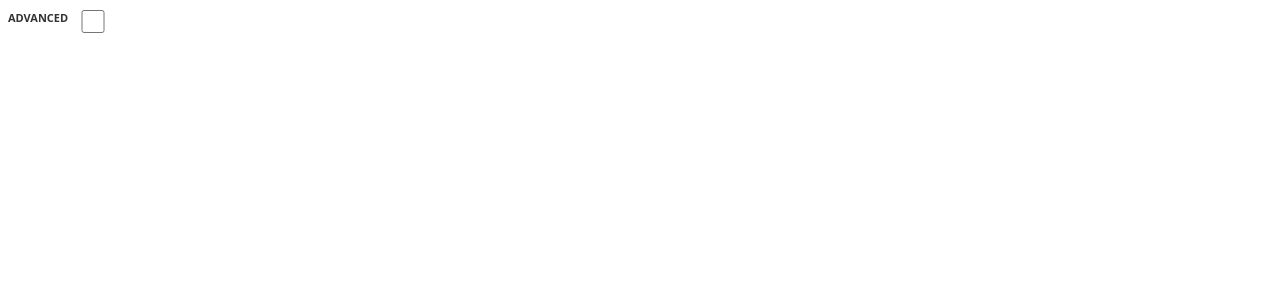
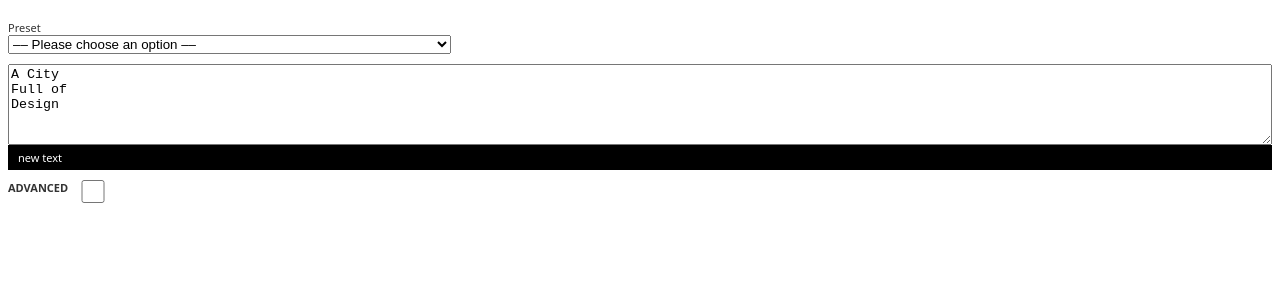
Before and after one commit to StudioProcess/vdw-stage, a Next.js app: page /controller in a window 1280 px wide. Shown: the top 300 px of the page. Built offline with nearby package versions, Linux system fonts and the light colour scheme.

Commit message:
Text preset setup

```diff
--- /dev/null
+++ b/components/events.ts
@@ -0,0 +1,115 @@
+export default {
+  "00": {
+    title: "A City\nFull of\nDesign",
+    type:  "Panel",
+    size:  200,
+  },
+  "01": {
+    title: "Fundus\nSophienspital",
+    type:  "Panel"
+  },
+  "02": {
+    title: "Studio\nProtest",
+    type:  "Eröffnung"
+  },
+  "03": {
+    title: "Neue\nVisuelle\nInstrumente",
+    type:  "Talk"
+  },
+  "04": {
+    title: "Polish Design\nand\nEntrepreneurship",
+    type:  "Panel"
+  },
+  "05": {
+    title: "Intra\nTemporality",
+    type:  "Talk"
+  },
+  "06": {
+    title: "Joints\nand\nFittings",
+    type:  "Lecture"
+  },
+  "07": {
+    title: "Departure Talk 1:\nUrban\nFood\nStrategies",
+    type:  "Lecture"
+  },
+  "08": {
+    title: "Departure Talk 1:\nUrban\nFood\nStrategies",
+    type:  "Panel"
+  },
+  "09": {
+    title: "Studio",
+    type:  "Panel"
+  },
+  "10": {
+    title: "Studio",
+    type:  "Panel"
+  },
+  "11": {
+    title: "Studio",
+    type:  "Panel"
+  },
+  "12": {
+    title: "Studio",
+    type:  "Panel"
+  },
+  "13": {
+    title: "Studio",
+    type:  "Panel"
+  },
+  "14": {
+    title: "Studio",
+    type: "Panel"
+  },
+  "15": {
+    title: "Studio",
+    type:  "Panel"
+  },
+  "16": {
+    title: "Studio",
+    type:  "Panel"
+  },
+  "17": {
+    title: "Studio",
+    type:  "Panel"
+  },
+  "18": {
+    title: "Studio",
+    type:  "Panel"
+  },
+  "19": {
+    title: "Studio",
+    type:  "Panel"
+  },
+  "20": {
+    title: "Studio",
+    type:  "Panel"
+  },
+  "21": {
+    title: "Studio",
+    type:  "Panel"
+  },
+  "22": {
+    title: "Studio",
+    type:  "Panel"
+  },
+  "23": {
+    title: "Studio",
+    type:  "Panel"
+  },
+  "24": {
+    title: "Studio",
+    type:  "Panel"
+  },
+  "25": {
+    title: "Studio",
+    type:  "Panel"
+  },
+  "26": {
+    title: "Studio",
+    type:  "Panel"
+  },
+  "27": {
+    title: "Studio",
+    type:  "Panel"
+  },
+};
--- a/pages/controller.tsx
+++ b/pages/controller.tsx
@@ -10,6 +10,8 @@ import {
   IGravityConfig,
 } from "../components/types";
 
+import events from "../components/events";
+
 export default class Controller extends Component<any, any> {
 
   private mainWindow: Window;
@@ -17,6 +19,7 @@ export default class Controller extends Component<any, any> {
   private debugContainerRef: HTMLDivElement;
 
   private textInputRef: HTMLTextAreaElement;
+  private textInputRef2: HTMLTextAreaElement;
 
   // private resizeWidthRef: HTMLInputElement;
   // private resizeHeightRef: HTMLInputElement;
@@ -86,7 +89,81 @@ export default class Controller extends Component<any, any> {
           <title>Controller</title>
         </Head>
 
+
         <div className="container stage">
+
+          <div className="labelContainer">
+            <label>Preset<br/>
+
+            <select id="preset-select" onChange={(e) => {
+              {/* console.log(e.target.value); */}
+              let event = events[e.target.value];
+              if (event) {
+                this.textInputRef2.value = event.title;
+              }
+            }}>
+              <option value="__">–– Please choose an option ––</option>
+              <option value="00">A City Full of Design</option>
+              <option value="01">FUNDUS SOPHIENSPITAL (Panel)</option>
+              <option value="02">STUDIO PROTEST (Eröffnung)</option>
+              <option value="03">NEUE VISUELLE INSTRUMENTE (Talk)</option>
+              <option value="04">POLISH DESIGN AND ENTREPRENEURSHIP (Panel)</option>
+              <option value="05">INTRA-TEMPORALITY (Panel)</option>
+              <option value="06">JOINTS AND FITTINGS (Lecture)</option>
+              <option value="07">DEPARTURE TALK 1: URBAN FOOD STRATEGIES (Lecture)</option>
+              <option value="08">DEPARTURE TALK 1: URBAN FOOD STRATEGIES (Panel)</option>
+              <option value="09">DEPARTURE TALK 2: DESIGNING THE EXPERIENCE (Panel)</option>
+              <option value="10">PROPHECY OF THE FALLEN (Talk)</option>
+              <option value="11">TEASER: DOING NOTHING WITH AI (Talk)</option>
+              <option value="12">ATMOVE: ATMOVE: DESIGN ALS TREIBER... (Talk)</option>
+              <option value="13">PROTESTARCHITEKTUR VON SEMPER BIS OCCUPY (Lecture)</option>
+              <option value="14">DESIGNING REALITIES CONFERENCE (Conference)</option>
+              <option value="15">– VR &amp; ARCHITECTURE (Panel)</option>
+              <option value="16">– ART UNFRAMED (Lecture)</option>
+              <option value="17">– LEVELLING THE PLAYING FIELD (Keynote)</option>
+              <option value="18">– VR BEYOND PLAY (Panel)</option>
+              <option value="19">– XR ZWISCHEN AUSSTELLUNGSRAUM... (Panel)</option>
+              <option value="20">– DATABAR (Experience)</option>
+              <option value="21">SOWIESO SOZIAL! (Panel)</option>
+              <option value="22">STADTARBEIT-PROJEKTE 2018 (Präsentation)</option>
+              <option value="23">ERSTE BANK MEHRWERT-DESIGNPREIS 2018 (Preisverleihung)</option>
+              <option value="24">DIGITALE VISIONEN UND FEMINISTISCHE PERSPEKTIVEN (Panel)</option>
+              <option value="25">THE ROLE OF DIGITALIZATION IN POLITICAL MOVEMENTS (Panel)</option>
+              <option value="26">HALTUNG ZEIGEN! (Panel)</option>
+              <option value="27">DANKE! (Teamessen)</option>
+              {/* <option value="">---------------------------</option> */}
+            </select>
+            </label>
+          </div>
+
+
+          <textarea
+            contentEditable
+            cols={120}
+            rows={5}
+            ref={(ref) => {this.textInputRef2 = ref; }}
+            defaultValue={"A City\nFull of\nDesign"}
+          />
+          {/* <label className="labelInput" style={{lineHeight:"19px", marginTop:10}}>
+            text size
+            <input
+              type="number"
+              defaultValue="150"
+              min="10"
+              step="10"
+              onChange={null}
+            />
+          </label> */}
+          <div
+            className="button"
+            onClick={() => {
+              if (this.textInputRef2.value.length > 0) {
+                this.onSendMessage(MessageTypes.newText, this.textInputRef2.value);
+                {/* this.textInputRef.value = ""; */}
+              }
+            }}
+          >new text</div>
+
           <div className="buttonContainer" style={{fontWeight:"bold"}}>
             ADVANCED
             <input
@@ -98,6 +175,8 @@ export default class Controller extends Component<any, any> {
             />
           </div>
         </div>
+
+
 
         <div className="container advanced" style={{height:0}} ref={(ref) => {this.advancedContainerRef=ref}}>
           <h3>General</h3>
```
